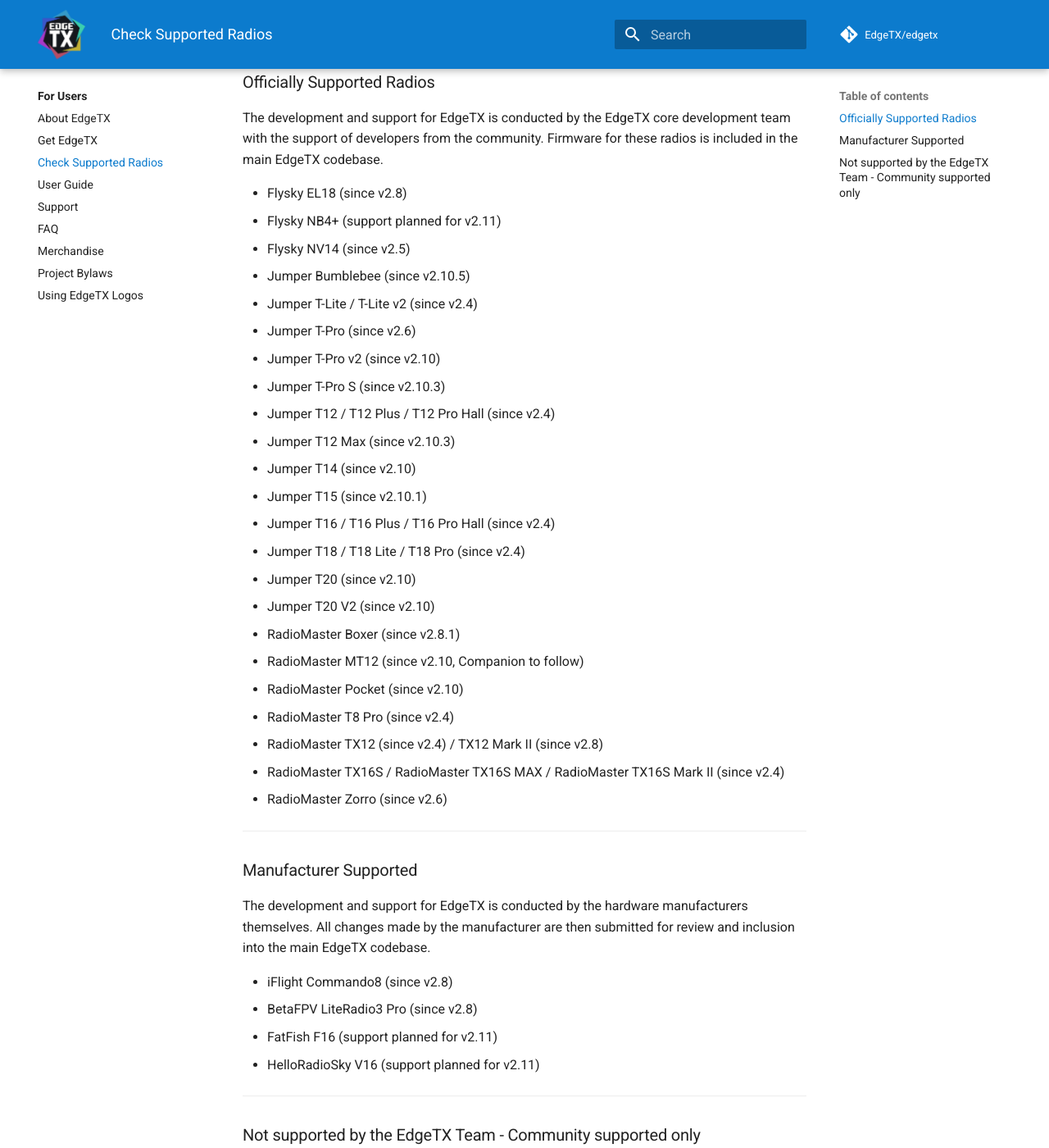
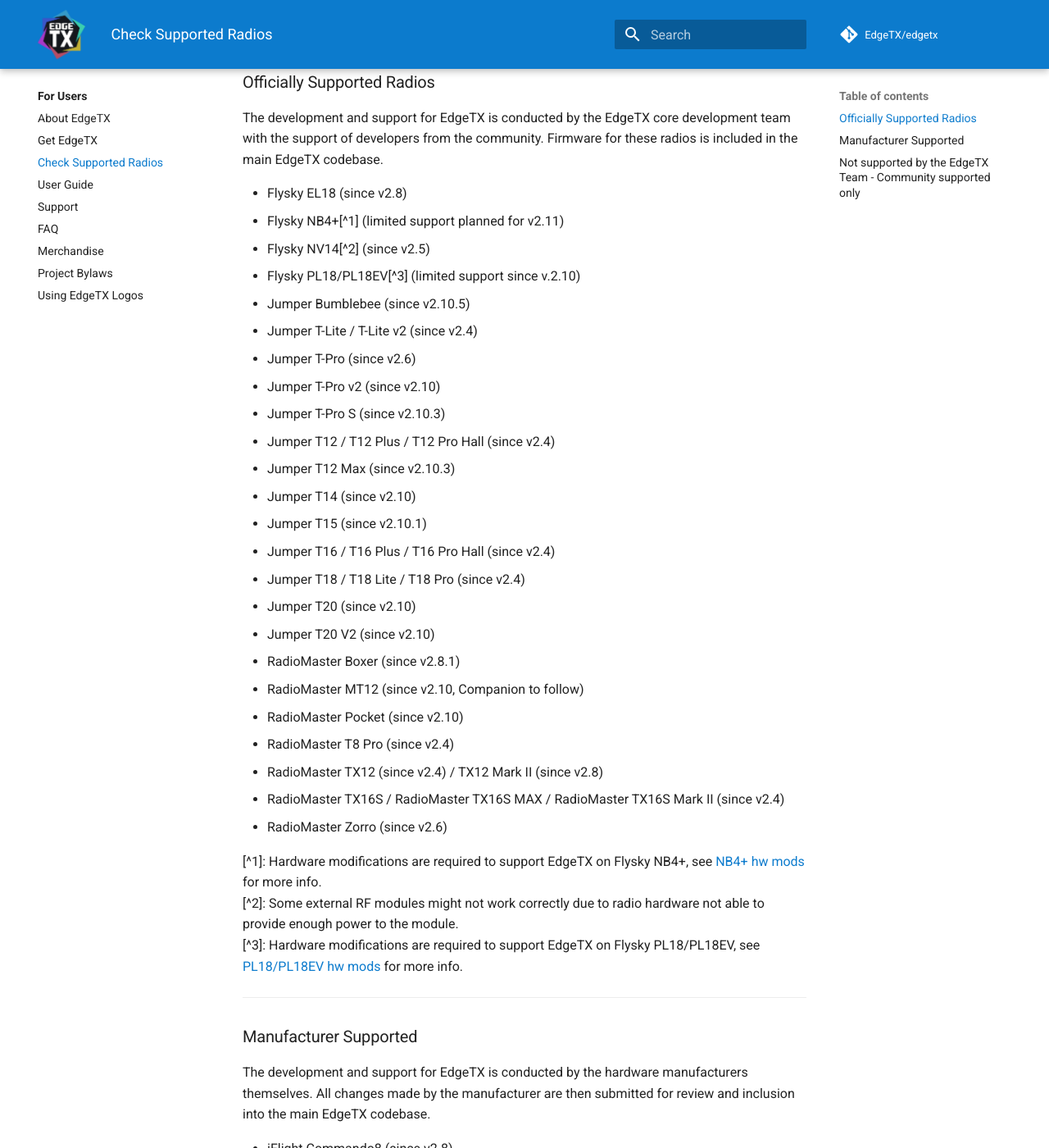
Before and after one commit to EdgeTX/edgetx.github.io, an MkDocs documentation site: the page built from docs/supportedradios.md, in a window 1280 px wide and 1400 px high, scrolled down 283 px. Shown: the whole window at 82% size. Built offline with MkDocs 1.6.1 and Material for MkDocs 9.7.7, drawn with Linux system fonts in a browser that asks for light colours; comment, search, counter and statistics services are not loaded.

Commit message:
Added footnotes to radios with only limited support.

```diff
--- a/docs/supportedradios.md
+++ b/docs/supportedradios.md
@@ -6,8 +6,9 @@
 The development and support for EdgeTX is conducted by the EdgeTX core development team with the support of developers from the community. Firmware for these radios is included in the main EdgeTX codebase.
 
 * Flysky EL18 (since v2.8)
-* Flysky NB4+ (support planned for v2.11)
-* Flysky NV14 (since v2.5)
+* Flysky NB4+[^1] (limited support planned for v2.11)
+* Flysky NV14[^2] (since v2.5)
+* Flysky PL18/PL18EV[^3] (limited support since v.2.10)
 * Jumper Bumblebee (since v2.10.5)
 * Jumper T-Lite / T-Lite v2 (since v2.4)
 * Jumper T-Pro (since v2.6)
@@ -28,6 +29,11 @@
 * RadioMaster TX12 (since v2.4) / TX12 Mark II (since v2.8)
 * RadioMaster TX16S / RadioMaster TX16S MAX / RadioMaster TX16S Mark II (since v2.4)
 * RadioMaster Zorro (since v2.6)
+
+[^1]: Hardware modifications are required to support EdgeTX on Flysky NB4+, see [NB4+ hw mods](https://github.com/EdgeTX/edgetx/wiki/Flysky-NB4--Hardware-Mod-for-Complete-EdgeTX-Support) for more info.
+[^2]: Some external RF modules might not work correctly due to radio hardware not able to provide enough power to the module.
+[^3]: Hardware modifications are required to support EdgeTX on Flysky PL18/PL18EV, see [PL18/PL18EV hw mods](https://github.com/EdgeTX/edgetx/wiki/Flysky-PL18-%26-PL18EV-Hardware-Mod-for-Complete-EdgeTX-Support) for more info.
+
 
 ---
 
```
